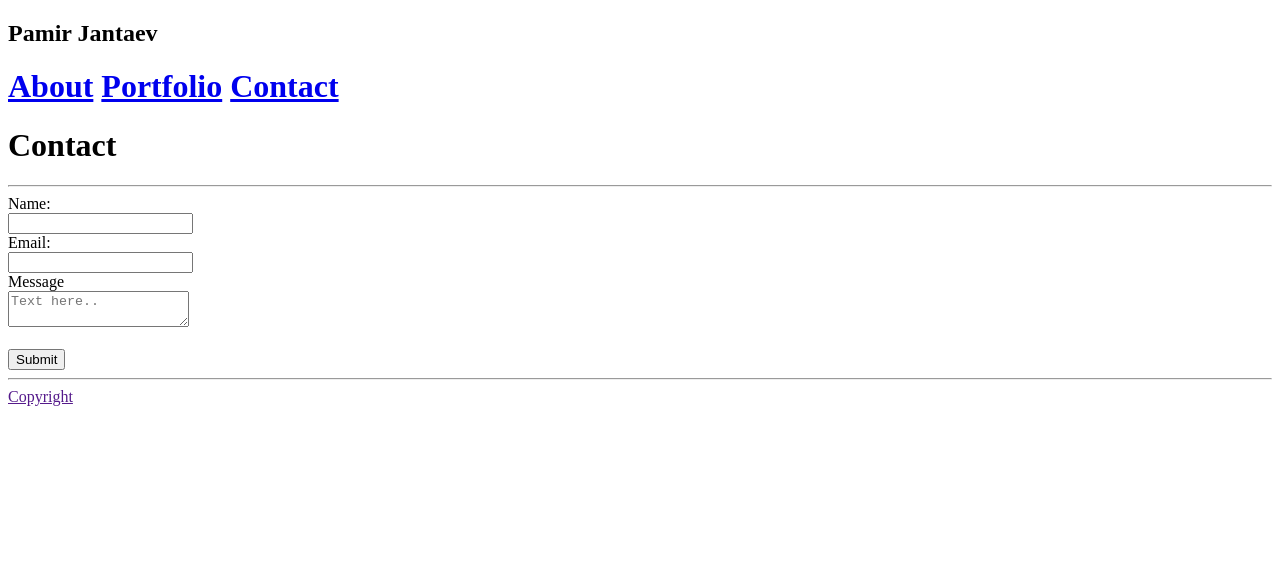
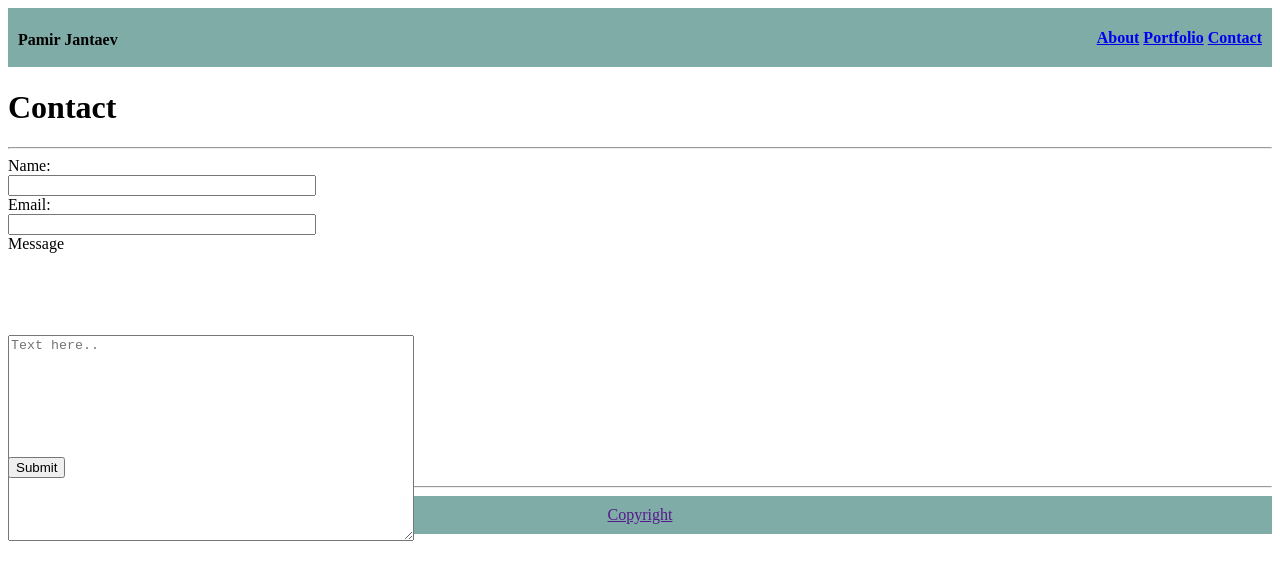
Before and after one commit to pamir007/Basic-Portfolio, a plain HTML site: page contact.html in a window 1280 px wide. Drawn offline with Linux system fonts and the light colour scheme.

Commit message:
finalazing files

```diff
--- a/assets/css/styles.css
+++ b/assets/css/styles.css
@@ -9,11 +9,14 @@
 
 
 }
+.img{
+    float: left;
+}
 .footer{
     padding:10px;
     color: white;
     text-align: center;
-    background-color: #ad1919;
+    background-color: rgb(127, 172, 167);
     font-size: 16px;
     border-color: #dddddd;
 
--- a/contact.html
+++ b/contact.html
@@ -1,6 +1,6 @@
 <!DOCTYPE html>
 <html>
-    <link rel="stylesheet" type="text/css" href="assets/css/style.css">
+    <link rel="stylesheet" type="text/css" href="assets/css/styles.css">
 
 
     <title>Pamir Jantaev's Portfolio</title>
```
Also changed, not shown: index.html (+1 -1 lines).
